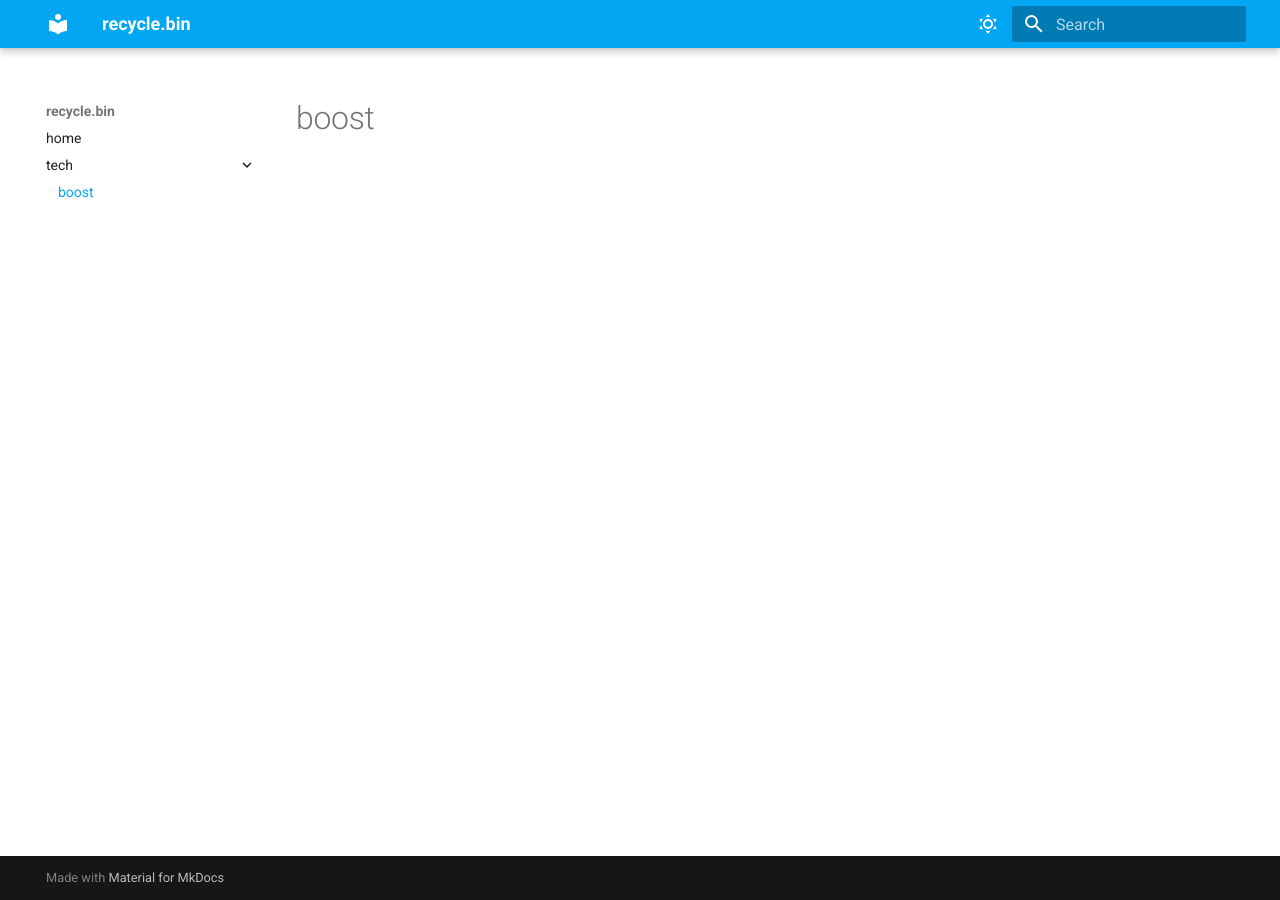
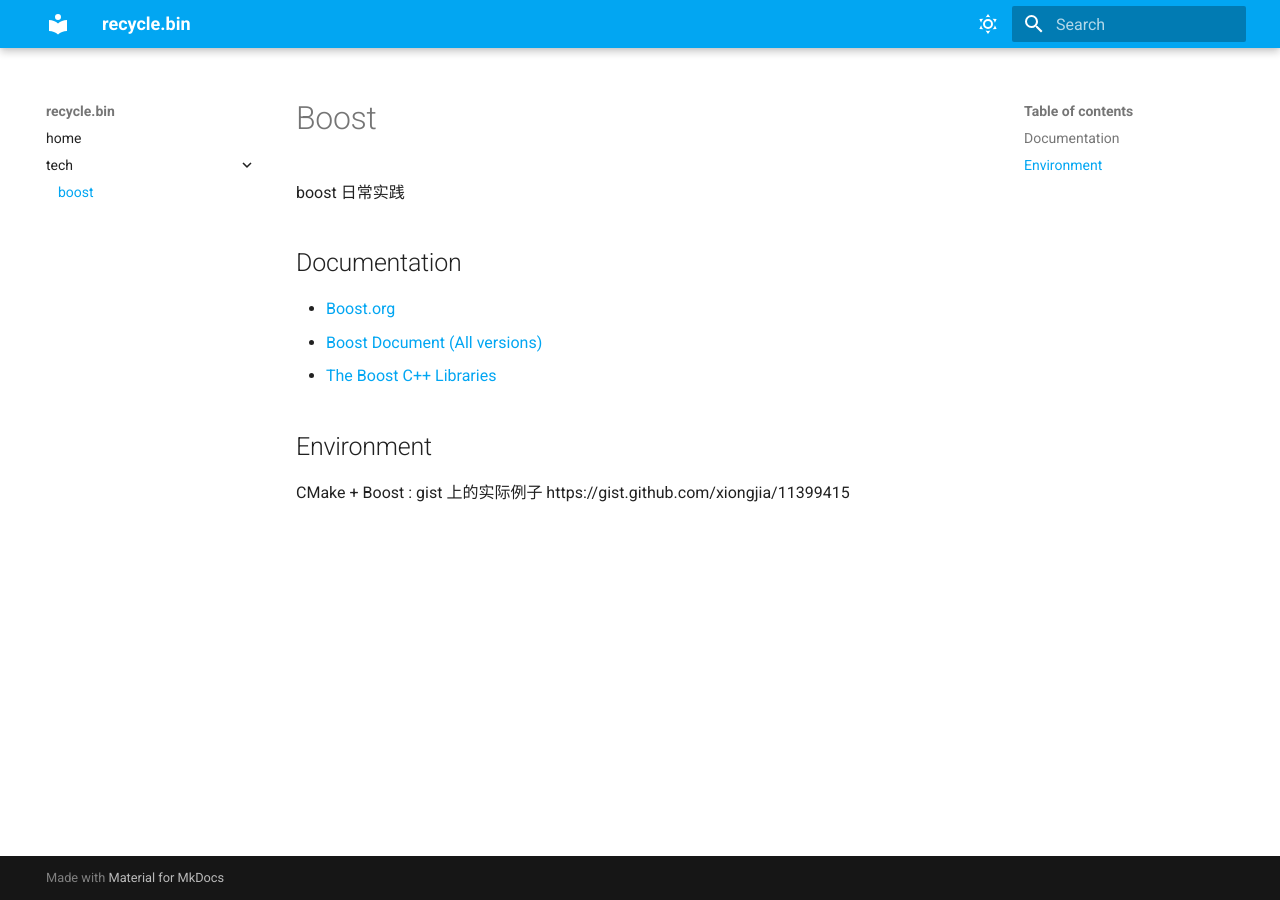
Before and after one commit to xiongjia/recycle.bin, an MkDocs documentation site: the page built from docs/tech/dev/boost.md, in a window 1280 px wide. Built offline with MkDocs 1.6.1 and Material for MkDocs 9.7.7, drawn with Linux system fonts in a browser that asks for light colours.

Commit message:
updating content

```diff
--- a/docs/tech/dev/boost.md
+++ b/docs/tech/dev/boost.md
@@ -1,3 +1,17 @@
 ---
 tags: [tech,dev,boost]
 ---
+
+# Boost
+
+boost 日常实践
+
+## Documentation
+
+- [Boost.org](https://www.boost.org/){:target="_blank"}
+- [Boost Document (All versions)](https://www.boost.org/doc/){:target="_blank"}
+- [The Boost C++ Libraries](https://theboostcpplibraries.com/){:target="_blank"}
+
+## Environment
+
+CMake + Boost : gist 上的实际例子 https://gist.github.com/xiongjia/11399415
```
